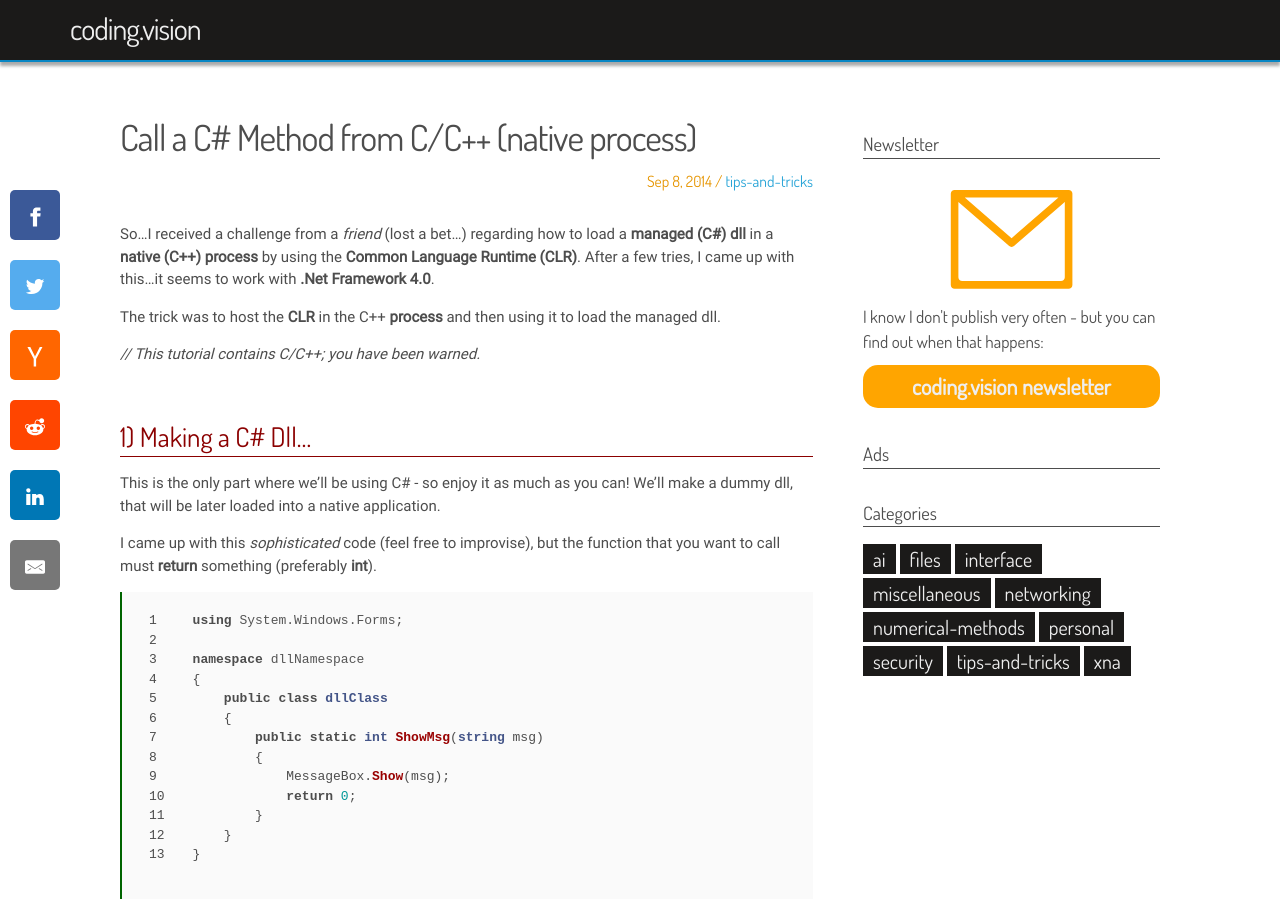
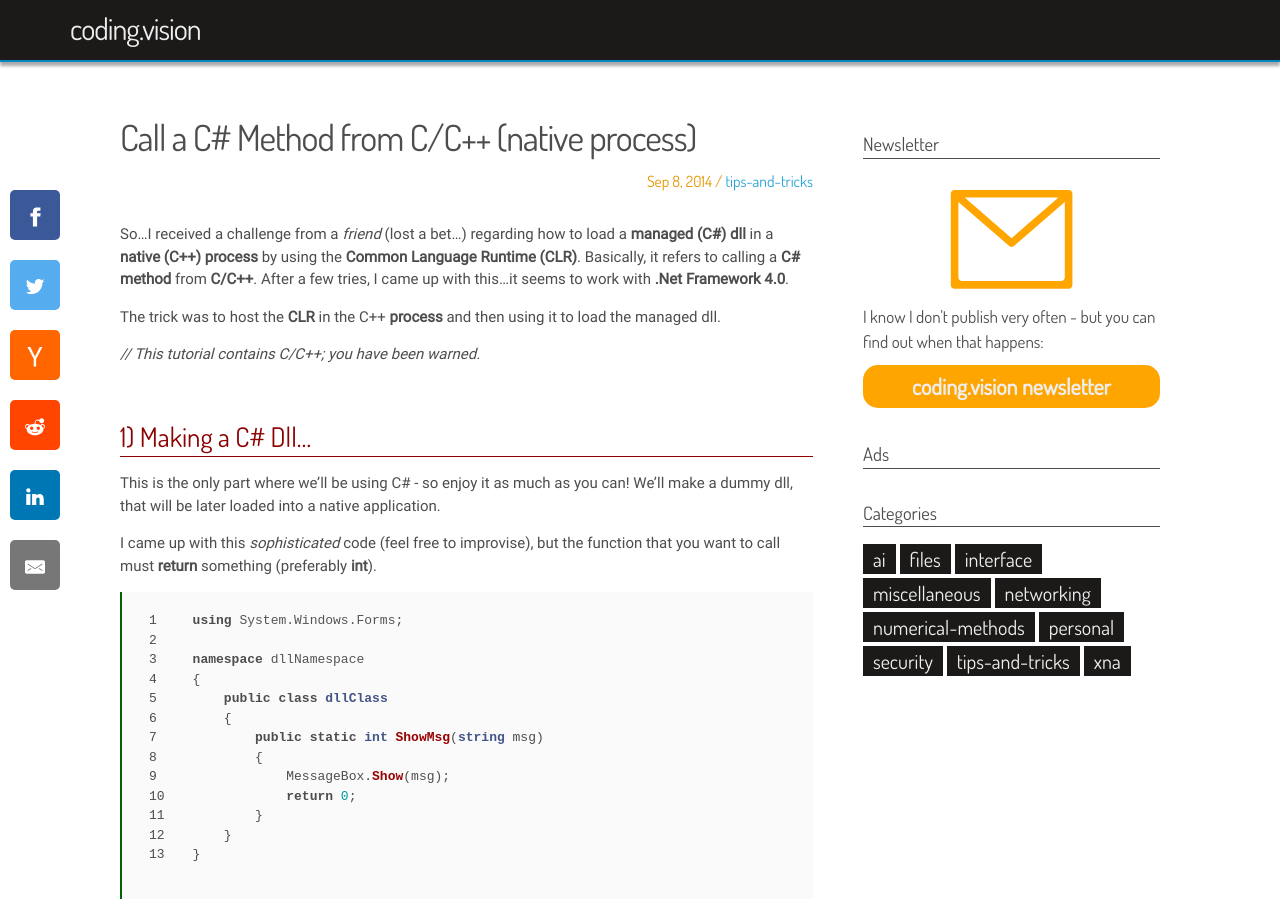
Before and after one commit to Apex95/apex95.github.io, a Jekyll site: the page built from _posts/2014-09-08-calling-a-c-method-from-c-c-native-process.markdown, in a window 1280 px wide and 900 px high. Built offline with Jekyll 4.4.1, drawn with Linux system fonts in a browser that asks for light colours; some web fonts are replaced; comment, search, counter and statistics services are not loaded.

Commit message:
updated to include a keyword

```diff
--- a/_posts/2014-09-08-calling-a-c-method-from-c-c-native-process.markdown
+++ b/_posts/2014-09-08-calling-a-c-method-from-c-c-native-process.markdown
@@ -6,7 +6,7 @@ categories: tips-and-tricks
 thumbnail: /imgs/thumbnails/runtime-host.png
 ---
 
-So...I received a challenge from a _friend_ (lost a bet...) regarding how to load a **managed (C#) dll** in a **native (C++) process** by using the **Common Language Runtime (CLR)**. After a few tries, I came up with this...it seems to work with **.Net Framework 4.0**.
+So...I received a challenge from a _friend_ (lost a bet...) regarding how to load a **managed (C#) dll** in a **native (C++) process** by using the **Common Language Runtime (CLR)**. Basically, it refers to calling a **C# method** from **C/C++**. After a few tries, I came up with this...it seems to work with **.Net Framework 4.0**.
 
 The trick was to host the **CLR** in the C++ **process** and then using it to load the managed dll.
 
```
